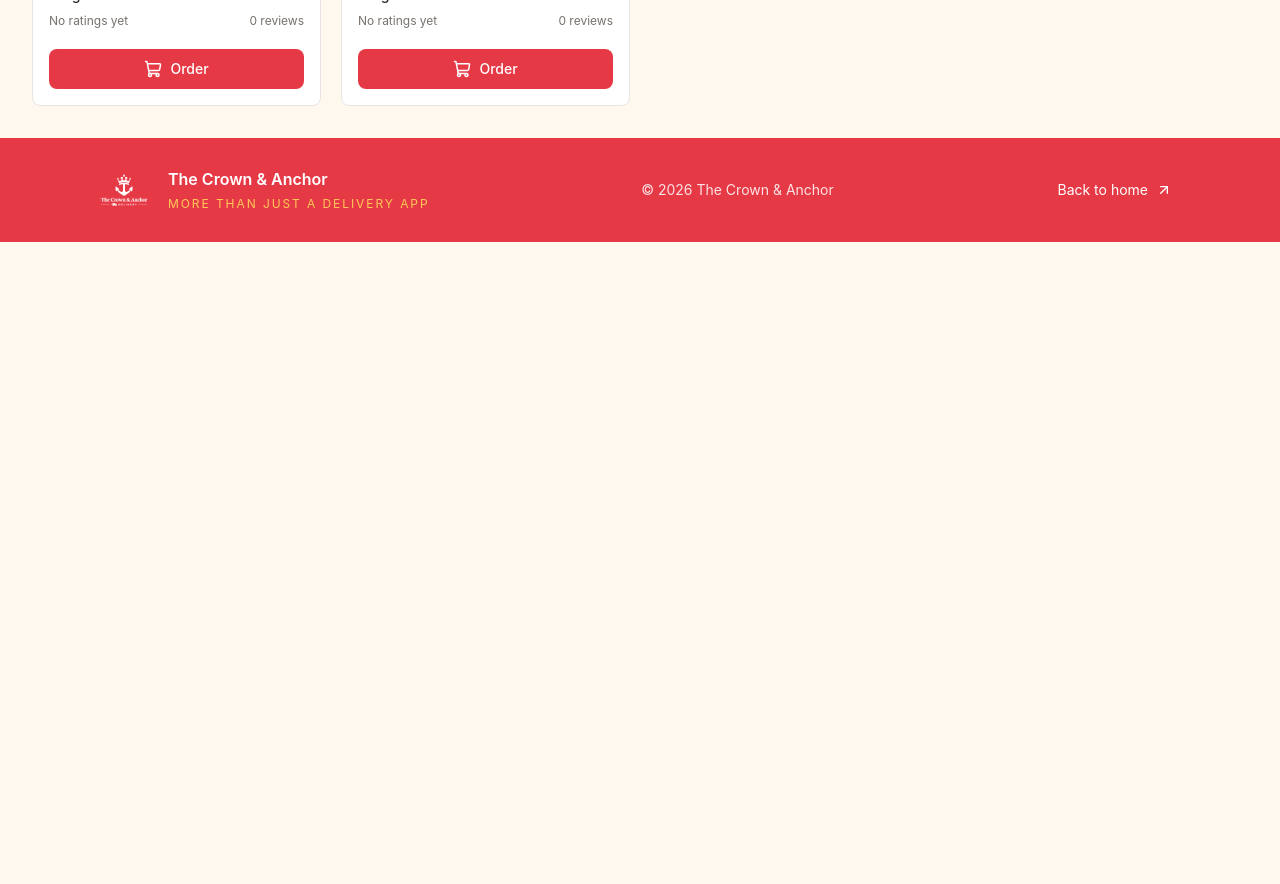
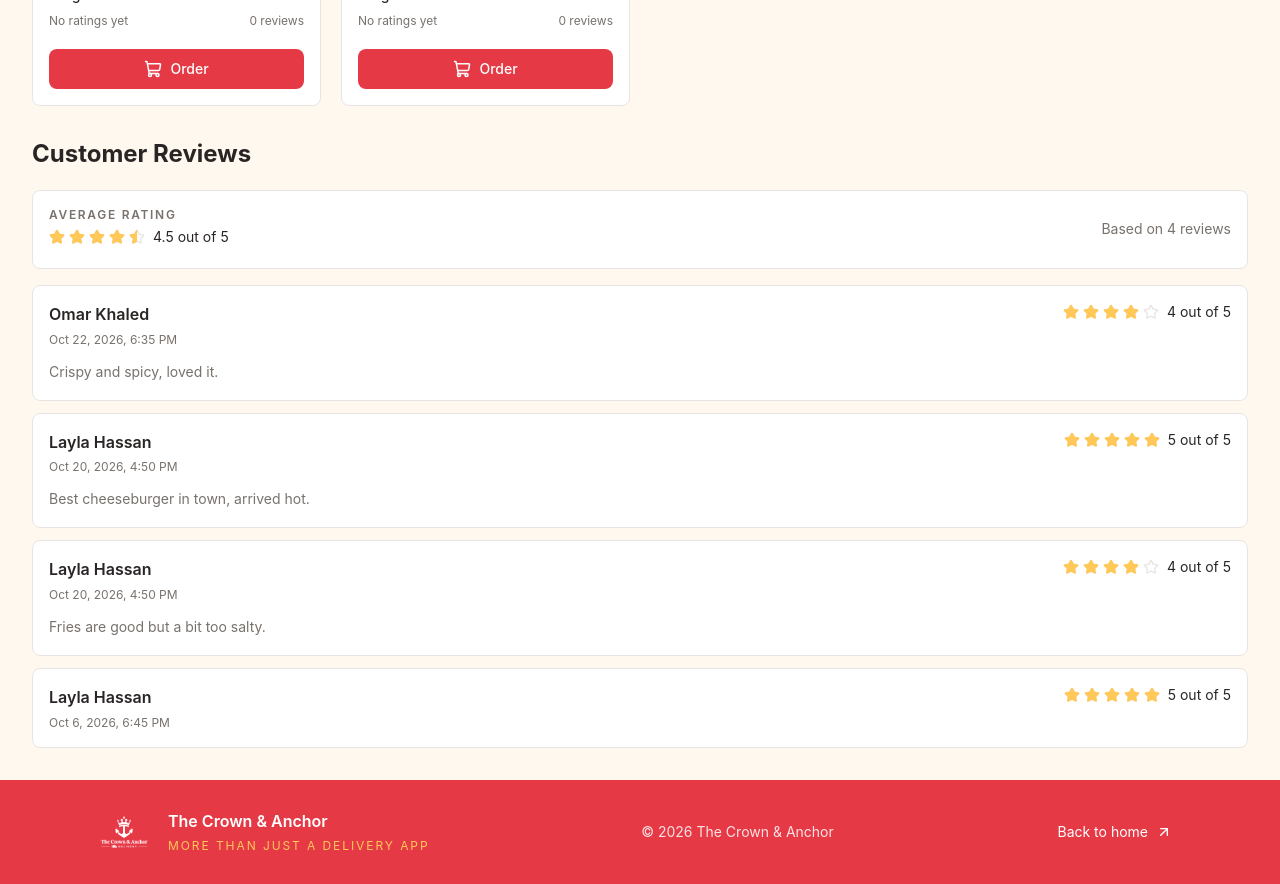
Before and after one commit to reham0138/delivey-app, a React (Vite) app in the folder frontend/: page /restaurants/1 in a window 1280 px wide. Shown: the part 1740-2624 px from the top of the page. Before the commit the page ends 1982 px from the top, so only its background shows below. Built offline with nearby package versions, Linux system fonts and the light colour scheme.

Commit message:
feat: add restaurant customer reviews list

```diff
--- a/frontend/src/pages/restaurants/RestaurantDetailsPage.tsx
+++ b/frontend/src/pages/restaurants/RestaurantDetailsPage.tsx
@@ -9,9 +9,11 @@ import { Input } from '../../shared/components/Input'
 import MealCard from '../../shared/components/MealCard'
 import { Rating } from '../../shared/components/Rating'
 import { RestaurantImage } from '../../shared/components/RestaurantImage'
+import { ReviewList } from '../../shared/components/ReviewList'
 import { Select } from '../../shared/components/Select'
 import { Spinner } from '../../shared/components/Spinner'
 import { useCart } from '../../shared/hooks/useCart'
+import { useRestaurantReviews } from '../../shared/hooks/useRestaurantReviews'
 import { useRestaurant } from '../../shared/hooks/useRestaurants'
 import type { MenuItem } from '../../shared/types'
 import { useLanguage } from '../../shared/hooks/useLanguage'
@@ -25,6 +27,12 @@ const { t } = useLanguage()
   const { id } = useParams()
   const restaurantId = id && /^\d+$/.test(id) ? Number(id) : null
   const { data, loading, error, refetch } = useRestaurant(restaurantId)
+  const {
+    reviews,
+    isLoading: reviewsLoading,
+    error: reviewsError,
+    reload: reloadReviews,
+  } = useRestaurantReviews(restaurantId)
   const { addToCart, showCartPrompt } = useCart()
   const [searchTerm, setSearchTerm] = useState('')
   const [selectedCategory, setSelectedCategory] = useState('all')
@@ -270,6 +278,26 @@ const { t } = useLanguage()
             />
           )}
         </section>
+
+        <section className="space-y-5">
+          <div>
+            <h2 className="text-2xl font-bold text-text-main">{t('Customer Reviews')}</h2>
+          </div>
+
+          {reviewsLoading ? (
+            <div className="flex justify-center py-10">
+              <Spinner label={t('Loading reviews...')} />
+            </div>
+          ) : reviewsError ? (
+            <EmptyState
+              title={t("We couldn't load reviews")}
+              description={t(reviewsError)}
+              action={<Button onClick={() => void reloadReviews()}>{t('Try again')}</Button>}
+            />
+          ) : (
+            <ReviewList reviews={reviews} />
+          )}
+        </section>
       </div>
     </main>
   )
--- a/frontend/src/shared/components/Rating.tsx
+++ b/frontend/src/shared/components/Rating.tsx
@@ -1,5 +1,6 @@
 import { Star } from 'lucide-react'
 import type { HTMLAttributes } from 'react'
+import { useLanguage } from '../hooks/useLanguage'
 
 export interface RatingProps extends HTMLAttributes<HTMLDivElement> {
 	value: number
@@ -7,6 +8,7 @@ export interface RatingProps extends HTMLAttributes<HTMLDivElement> {
 }
 
 export function Rating({ value, max = 5, className, ...props }: RatingProps) {
+	const { t } = useLanguage()
 	const boundedValue = Math.min(Math.max(value, 0), max)
 	const formattedValue = Number.isInteger(boundedValue) ? String(boundedValue) : boundedValue.toFixed(1)
 
@@ -14,7 +16,7 @@ export function Rating({ value, max = 5, className, ...props }: RatingProps) {
 		<div
 			{...props}
 			role="img"
-			aria-label={`${formattedValue} out of ${max}`}
+			aria-label={t('{value} out of {max}', { value: formattedValue, max })}
 			className={['inline-flex items-center gap-2 text-sm text-text-main', className].filter(Boolean).join(' ')}
 		>
 			<span aria-hidden="true" className="inline-flex items-center gap-1">
@@ -35,7 +37,7 @@ export function Rating({ value, max = 5, className, ...props }: RatingProps) {
 					)
 				})}
 			</span>
-			<span>{formattedValue} out of {max}</span>
+			<span>{formattedValue} {t('out of')} {max}</span>
 		</div>
 	)
 }
--- /dev/null
+++ b/frontend/src/shared/components/ReviewList.tsx
@@ -0,0 +1,91 @@
+import { useMemo, useState } from 'react'
+
+import { useLanguage } from '../hooks/useLanguage'
+import type { Review } from '../types'
+import { formatDateTime } from '../utils/format'
+import { Card } from './Card'
+import { EmptyState } from './EmptyState'
+import { Pagination } from './Pagination'
+import { Rating } from './Rating'
+
+const REVIEWS_PER_PAGE = 5
+
+interface ReviewListProps {
+  reviews: Review[]
+}
+
+export function ReviewList({ reviews }: ReviewListProps) {
+  const { t } = useLanguage()
+  const [requestedPage, setRequestedPage] = useState(1)
+
+  const totalPages = Math.ceil(reviews.length / REVIEWS_PER_PAGE)
+  const currentPage = Math.min(requestedPage, totalPages)
+  const visibleReviews = reviews.slice(
+    (currentPage - 1) * REVIEWS_PER_PAGE,
+    currentPage * REVIEWS_PER_PAGE,
+  )
+  const averageRating = useMemo(
+    () => reviews.length
+      ? reviews.reduce((total, review) => total + review.rating, 0) / reviews.length
+      : 0,
+    [reviews],
+  )
+
+  if (reviews.length === 0) {
+    return (
+      <Card>
+        <EmptyState
+          title={t('No reviews yet')}
+          description={t('Be the first to share your experience.')}
+        />
+      </Card>
+    )
+  }
+
+  return (
+    <div className="space-y-4">
+      <Card>
+        <div className="flex flex-wrap items-center justify-between gap-4">
+          <div className="space-y-1">
+            <p className="text-xs font-semibold uppercase tracking-[0.14em] text-text-slate">
+              {t('Average rating')}
+            </p>
+            <Rating value={Number(averageRating.toFixed(1))} />
+          </div>
+          <p className="text-sm text-text-slate">
+            {t('Based on {count} reviews', { count: reviews.length })}
+          </p>
+        </div>
+      </Card>
+
+      <div className="space-y-3">
+        {visibleReviews.map((review) => (
+          <Card key={review.id}>
+            <div className="flex flex-wrap items-start justify-between gap-3">
+              <div className="min-w-0">
+                <p className="truncate font-semibold text-text-main">{review.customerName}</p>
+                <time dateTime={review.createdAt} className="mt-1 block text-xs text-text-slate">
+                  {formatDateTime(review.createdAt)}
+                </time>
+              </div>
+              <Rating value={review.rating} />
+            </div>
+            {review.comment && (
+              <p className="mt-3 whitespace-pre-line text-sm leading-6 text-text-slate">
+                {review.comment}
+              </p>
+            )}
+          </Card>
+        ))}
+      </div>
+
+      {reviews.length > REVIEWS_PER_PAGE && (
+        <Pagination
+          currentPage={currentPage}
+          totalPages={totalPages}
+          onPageChange={setRequestedPage}
+        />
+      )}
+    </div>
+  )
+}
--- a/frontend/src/shared/contexts/LanguageContext.tsx
+++ b/frontend/src/shared/contexts/LanguageContext.tsx
@@ -498,6 +498,14 @@ Object.assign(translations, {
   'Review comment': 'تعليق التقييم',
   'Share a few words (optional)': 'اكتب تعليقاً قصيراً (اختياري)',
   'Submit review': 'إرسال التقييم',
+  'Customer Reviews': 'تقييمات العملاء',
+  'Loading reviews...': 'جارٍ تحميل التقييمات...',
+  "We couldn't load reviews": 'تعذر تحميل التقييمات',
+  'Average rating': 'متوسط التقييم',
+  'Based on {count} reviews': ({ count }: Record<string, string | number>) => `بناءً على ${count} من التقييمات`,
+  'Be the first to share your experience.': 'كن أول من يشارك تجربته.',
+  'out of': 'من',
+  '{value} out of {max}': ({ value, max }: Record<string, string | number>) => `${value} من ${max}`,
   'Order tracking': 'تتبع الطلب',
   'Choose a JPG, JPEG, PNG, or WEBP image.': 'اختر صورة بصيغة JPG أو JPEG أو PNG أو WEBP.',
   'The image must be 3 MB or smaller.': 'يجب ألا يتجاوز حجم الصورة 3 ميغابايت.',
--- /dev/null
+++ b/frontend/src/shared/hooks/useRestaurantReviews.ts
@@ -0,0 +1,36 @@
+import { useCallback, useEffect, useState } from 'react'
+
+import { reviewService } from '../services/review.service'
+import type { Review } from '../types'
+
+export function useRestaurantReviews(restaurantId: number | null) {
+  const [reviews, setReviews] = useState<Review[]>([])
+  const [isLoading, setIsLoading] = useState(true)
+  const [error, setError] = useState('')
+
+  const reload = useCallback(async () => {
+    if (restaurantId === null || !Number.isInteger(restaurantId) || restaurantId < 1) {
+      setReviews([])
+      setIsLoading(false)
+      setError('')
+      return
+    }
+
+    setIsLoading(true)
+    setError('')
+
+    try {
+      setReviews(await reviewService.getByRestaurantId(restaurantId))
+    } catch (err) {
+      setError(err instanceof Error ? err.message : 'Something went wrong.')
+    } finally {
+      setIsLoading(false)
+    }
+  }, [restaurantId])
+
+  useEffect(() => {
+    void reload()
+  }, [reload])
+
+  return { reviews, isLoading, error, reload }
+}
--- a/frontend/src/shared/services/review.service.ts
+++ b/frontend/src/shared/services/review.service.ts
@@ -15,6 +15,15 @@ export const reviewService = {
   async getCustomerMealReview(customerId: number, menuItemId: number): Promise<Review | null> {
     return (await getAll()).find(review => review.customerId === customerId && review.menuItemId === menuItemId) ?? null
   },
+  // TODO: replace with API call when the backend is ready
+  async getByRestaurantId(
+    restaurantId: number,
+    { includeReported = false }: { includeReported?: boolean } = {},
+  ): Promise<Review[]> {
+    return (await getAll())
+      .filter(review => review.restaurantId === restaurantId && (includeReported || !review.isReported))
+      .sort((first, second) => second.createdAt.localeCompare(first.createdAt))
+  },
   async createReview(order: Order, customerName: string, menuItemId: number, rating: number, comment: string): Promise<Review> {
     if (order.status !== 'delivered' || order.items.every(item => item.menuItemId !== menuItemId)) throw new Error('Reviews are available only for meals in delivered orders.')
     const reviews = await getAll()
```
